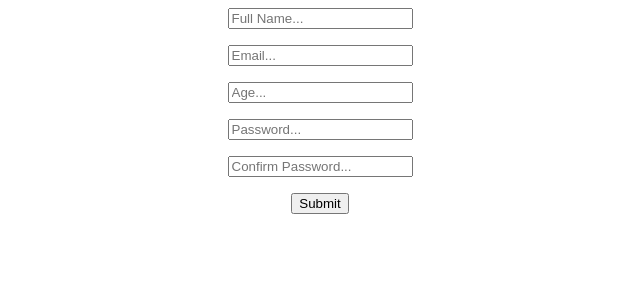
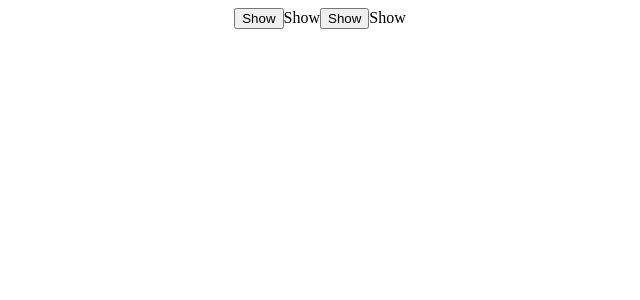
Before and after one commit to major6977/react-app, a React (Create React App) app: page / in a window 1280 px wide. Shown: the top 300 px of the page, without its empty margins (320-960 px from the left). Built offline with nearby package versions, Linux system fonts and the light colour scheme.

Commit message:
creating custome hooks

```diff
--- a/src/App.js
+++ b/src/App.js
@@ -1,10 +1,20 @@
 import "./App.css";
-import { Form } from "./components/Form";
+import { useToggle } from "./useToggle";
+// import { Form } from "./components/Form";
 
 function App() {
+  const [isVisible, toggle] = useToggle();
+  const [isVisible2, toggle2] = useToggle();
+
   return (
     <div className="App">
-      <Form />
+      <button onClick={toggle}>{isVisible ? "Hide" : "Show"}</button>
+      {isVisible ? "Hide" : "Show"}
+      {isVisible && <h1> Hidden Text</h1>}
+
+      <button onClick={toggle2}>{isVisible2 ? "Hide" : "Show"}</button>
+      {isVisible ? "Hide" : "Show"}
+      {isVisible2 && <h1> Hidden Text</h1>}
     </div>
   );
 }
--- /dev/null
+++ b/src/useToggle.js
@@ -0,0 +1,11 @@
+import { useState } from "react";
+
+export const useToggle = (initialVal = false) => {
+  const [state, setState] = useState(initialVal);
+
+  const toggle = () => {
+    setState((prev) => !prev);
+  };
+
+  return [state, toggle];
+};
```
Also changed, not shown: src/pages/components/Form.js (renamed from src/components/Form.js).
